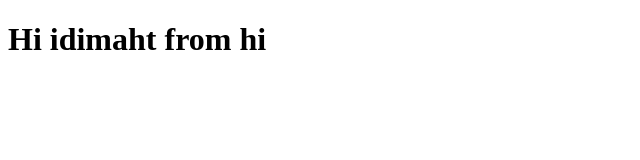
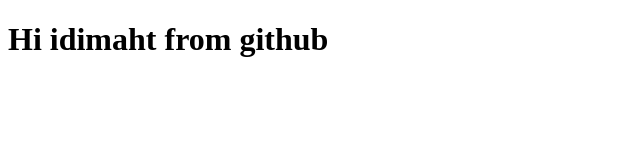
Before and after one commit to idimaht/LearnGit, a plain HTML site: page index.html in a window 1280 px wide. Shown: the whole page, without its empty margins (0-640 px from the left). Drawn offline with Linux system fonts and the light colour scheme.

Commit message:
Update index.html

```diff
--- a/index.html
+++ b/index.html
@@ -6,6 +6,6 @@
     <title>Document</title>
 </head>
 <body>
-    <H1>Hi idimaht from hi</H1>
+    <H1>Hi idimaht from github</H1>
 </body>
 </html>
```
